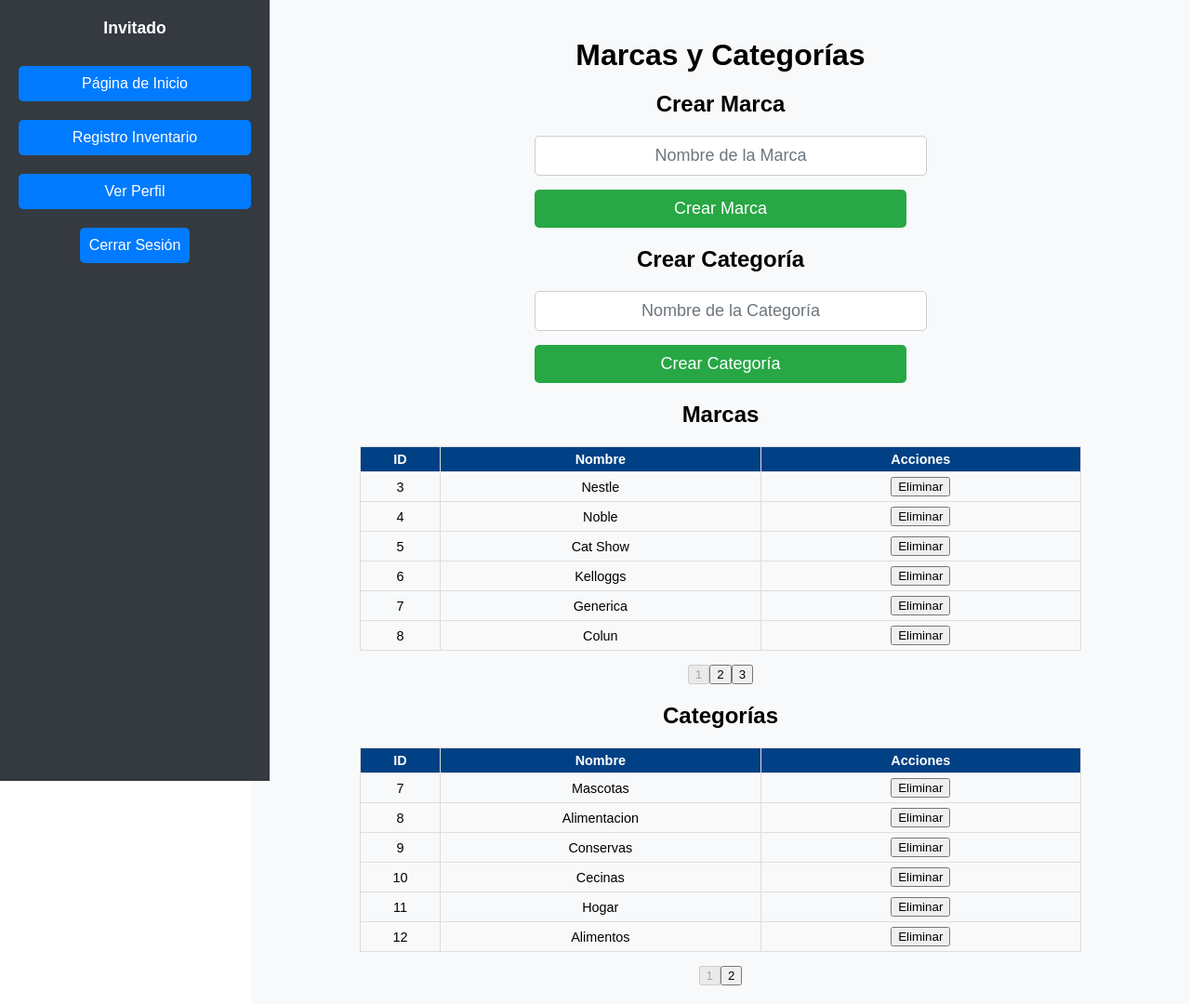
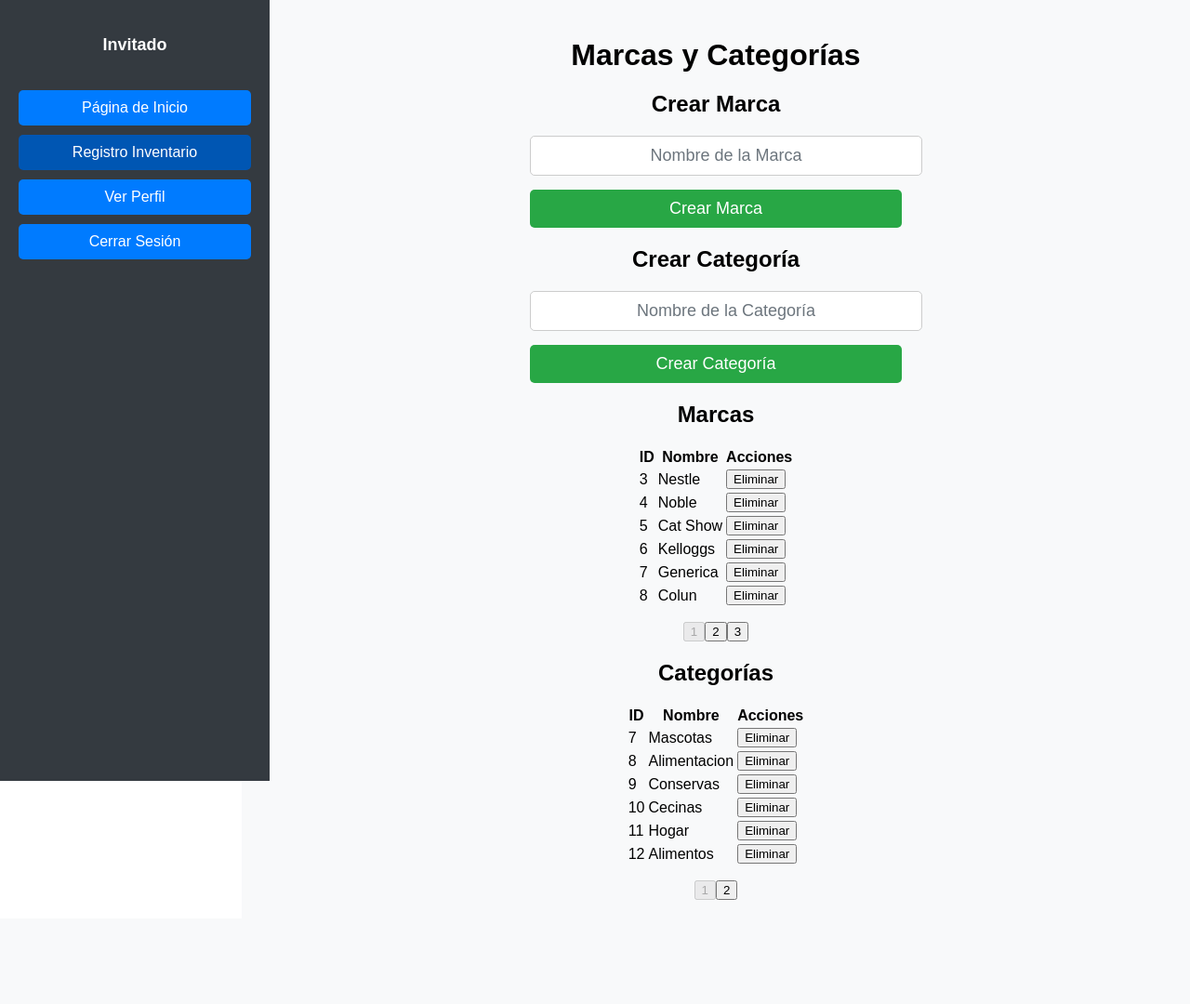
Before and after one commit to Angu017/Save_in, a Django app: page /catmarca/ in a window 1280 px wide. Shown: the whole page at 93% size. After the commit the page ends 968 px from the top, so only its background shows below. Run offline with Django 5.2, Linux system fonts and the light colour scheme; data comes from the database, SQL or seed files in the repository.

Commit message:
Update catmarca.html

```diff
--- a/ventas/pagina/templates/catmarca.html
+++ b/ventas/pagina/templates/catmarca.html
@@ -9,7 +9,6 @@
     <link rel="stylesheet" href="https://cdnjs.cloudflare.com/ajax/libs/font-awesome/6.0.0-beta3/css/all.min.css">
     <link rel="stylesheet" href="{% static 'css/lateral.css' %}">
     <style>
-
         .sidebar {
             display: flex;
             flex-direction: column;
@@ -299,101 +298,6 @@
             text-align: center;
             /* Centra el texto del placeholder */
         }
-        .perfil {
-                text-align: center;
-                margin-bottom: 20px;
-            }
-            .perfil p {
-                margin: 0;
-                font-size: 1.1em;
-            }
-
-            .sidebar ul {
-                padding: 0;
-                margin: 0;
-                list-style: none;
-                width: 100%;
-            }
-
-            .sidebar ul li {
-                margin: 10px 0;
-                width: 100%;
-                display: flex;
-                justify-content: center;
-            }
-
-            .btn {
-                width: 100%; /* Asegura que todos los botones tengan el mismo tamaño */
-            }
-
-            .btn-primary {
-                background-color: #007bff; /* Color de fondo azul */
-                border-color: #007bff; /* Color del borde azul */
-            }
-
-            .btn-primary:hover,
-            .btn-primary.focus,
-            .btn-primary.focus-visible {
-                background-color: #0056b3; /* Azul oscuro para el hover */
-                border-color: #004085; /* Borde azul oscuro */
-            }
-
-            .main-content {
-                margin-left: 270px;
-                padding: 20px;
-            }
-
-            .main-content h1 {
-                margin-bottom: 20px;
-                text-align: center;
-            }
-
-            .section {
-                margin-bottom: 20px;
-            }
-
-            .section h2 {
-                margin-bottom: 10px;
-                text-align: center;
-            }
-
-            table {
-                width: 80%; /* Ajusta el ancho de la tabla */
-                margin: 0 auto; /* Centra la tabla */
-                border-collapse: collapse;
-                font-size: 0.9em;
-            }
-
-            th, td {
-                border: 1px solid #ddd;
-                padding: 5px;
-                text-align: center;
-                vertical-align: middle;
-                white-space: nowrap;
-                overflow: hidden;
-                text-overflow: ellipsis;
-            }
-
-            th {
-                background-color: #004085; /* Azul oscuro */
-                color: white;
-            }
-
-            tr:nth-child(even) {
-                background-color: #f9f9f9;
-            }
-
-            /* Eliminamos el hover */
-            tr:hover {
-                background-color: inherit;
-            }
-
-            /* Ajuste de ancho de columnas */
-            th:nth-child(1), td:nth-child(1) { width: 5%; } /* ID */
-            th:nth-child(2), td:nth-child(2) { width: 20%; } /* Nombre */
-            th:nth-child(3), td:nth-child(3) { width: 20%; } /* Fecha de vencimiento / Marca */
-            th:nth-child(4), td:nth-child(4) { width: 15%; } /* Stock */
-            th:nth-child(5), td:nth-child(5) { width: 15%; } /* Categoría */
     </style>
 </head>
 
@@ -402,23 +306,26 @@
         <div class="perfil">
             <p>
                 {% if user.is_authenticated %}
-                    {{ user.username }}
+                {{ user.username }}
                 {% else %}
-                    Invitado
+                Invitado
                 {% endif %}
             </p>
         </div>
         <ul>
-            <li><a href="{% url 'adminpage' %}" class="btn btn-primary w-100">Página de Inicio</a></li>
-            <li><a href="{% url 'vendedor' %}" class="btn btn-primary w-100">Registro Inventario</a></li>
-            <li><a href="{% url 'verPerfil' %}" class="btn btn-primary w-100">Ver Perfil</a></li>
+            <li><a href="{% url 'adminpage' %}">Página de Inicio</a></li>
+            <li><a href="{% url 'vendedor' %}" class="active">Registro Inventario</a></li>
+            <li><a href="{% url 'verPerfil' %}" class="btn-primary">Ver Perfil</a></li>
             <li>
                 <form action="{% url 'logout' %}" method="post">
                     {% csrf_token %}
-                    <button type="submit" class="btn btn-primary w-100">Cerrar Sesión</button>
+                    <button type="submit" class="btn">Cerrar Sesión</button>
                 </form>
             </li>
         </ul>
+
+
+
     </div>
     <div class="main-content">
             <div class="form-container">
```
